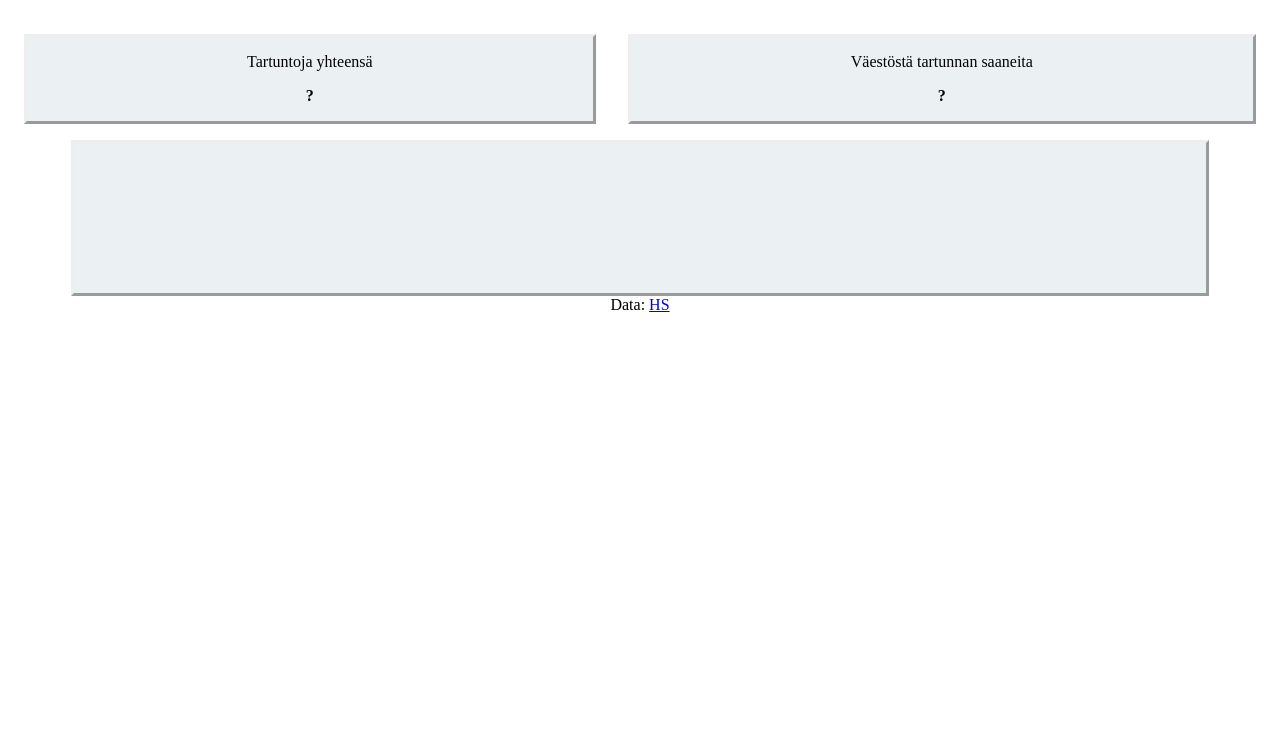
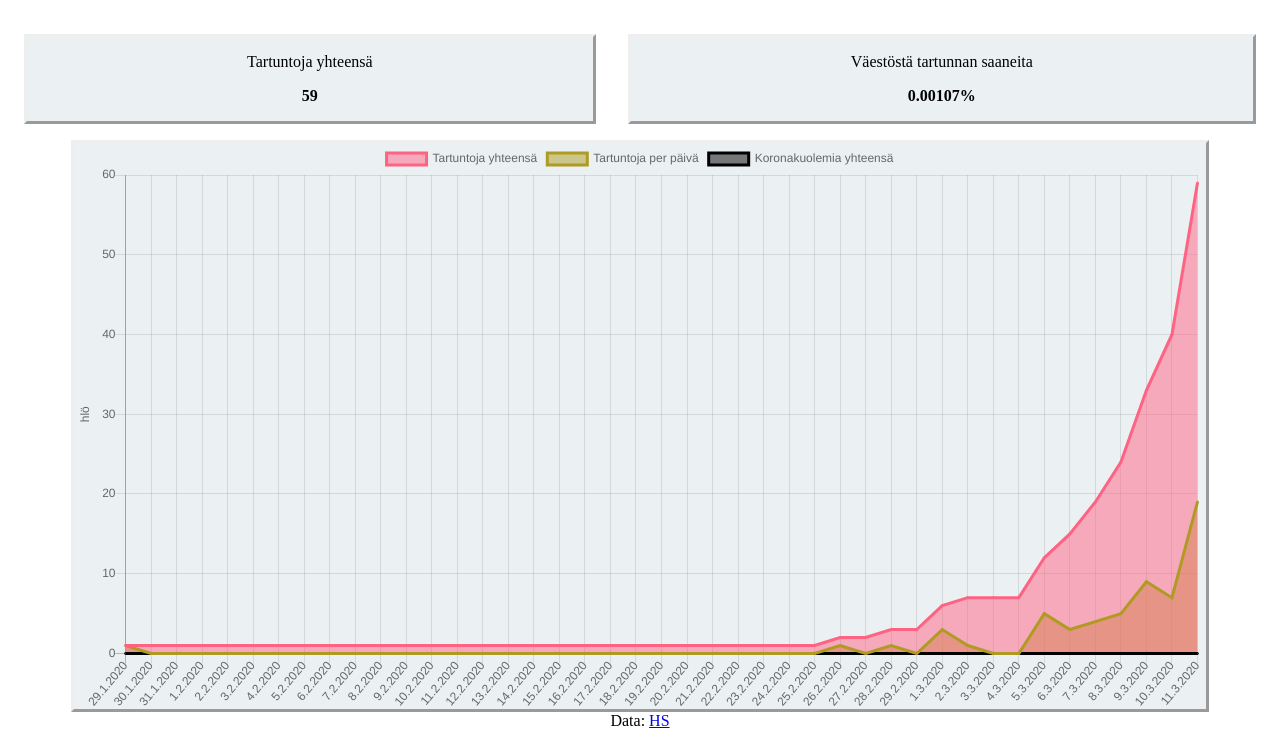
Before and after one commit to enwrath/korona, a plain HTML site: page index.html in a window 1280 px wide. Shown: the part 48-800 px from the top of the page. Drawn offline with nearby package versions, Linux system fonts and the light colour scheme.

Commit message:
read local datafile and process it

```diff
--- a/index.html
+++ b/index.html
@@ -2,7 +2,6 @@
 <head>
   <meta charset="UTF-8">
   <script src="https://cdn.jsdelivr.net/npm/chart.js@2.9.3/dist/Chart.min.js"></script>
-  <script src="data/data.js"></script>
   <link rel="stylesheet" href="index.css">
   <title>Koronatilanne Suomessa</title>
 </head>
--- a/index.js
+++ b/index.js
@@ -1,3 +1,45 @@
+function workOnData(datajson) {
+  const msInDay = 24 * 60 * 60 * 1000;
+
+  let dates = []; // x for chart
+
+  let firstDate = new Date(datajson.confirmed[0].date);
+  let date = new Date(datajson.confirmed[0].date);
+  let lastDate = new Date(datajson.confirmed[datajson.confirmed.length-1].date)
+  // x-axis values
+  while (date < lastDate) {
+    dates.push(`${date.getDate()}.${date.getMonth()+1}.${date.getFullYear()}`)
+    date.setDate(date.getDate()+1)
+  }
+
+  let infections = new Array(dates.length).fill(0);
+  let deaths = new Array(dates.length).fill(0);
+  let infectionsPerDay = new Array(dates.length).fill(0);
+
+  datajson.confirmed.forEach( item => {
+    let daysFromStart = Math.round(Math.abs((firstDate.getTime() - new Date(item.date).getTime()) / (msInDay)));
+    for (let i = daysFromStart; i < infections.length; i++) {
+      infections[i] += 1;
+    }
+    infectionsPerDay[daysFromStart] += 1;
+  });
+
+  datajson.deaths.forEach( item => {
+    let daysFromStart = Math.round(Math.abs((firstDate.getTime() - new Date(item.date).getTime()) / (msInDay)));
+    for (let i = daysFromStart; i < deaths.length; i++) {
+      deaths[i] += 1;
+    }
+  });
+  displayData(infections, deaths, infectionsPerDay, dates);
+}
+
+function loadData() {
+  fetch("data/data.json")
+      .then(res => res.json())
+      .then(data => workOnData(data));
+}
+
+function displayData(infections, deaths, infectionsPerDay, dates) {
   const finns = 5528442; // Population, by end of Jan 2020.
   let totalInfected = infections[infections.length-1];
 
@@ -56,3 +98,8 @@ let chart1 = new Chart(ctx1, {
       }
     }
   });
+}
+
+
+
+loadData();
```
Lines whose indentation alone changed are shown as unchanged.
